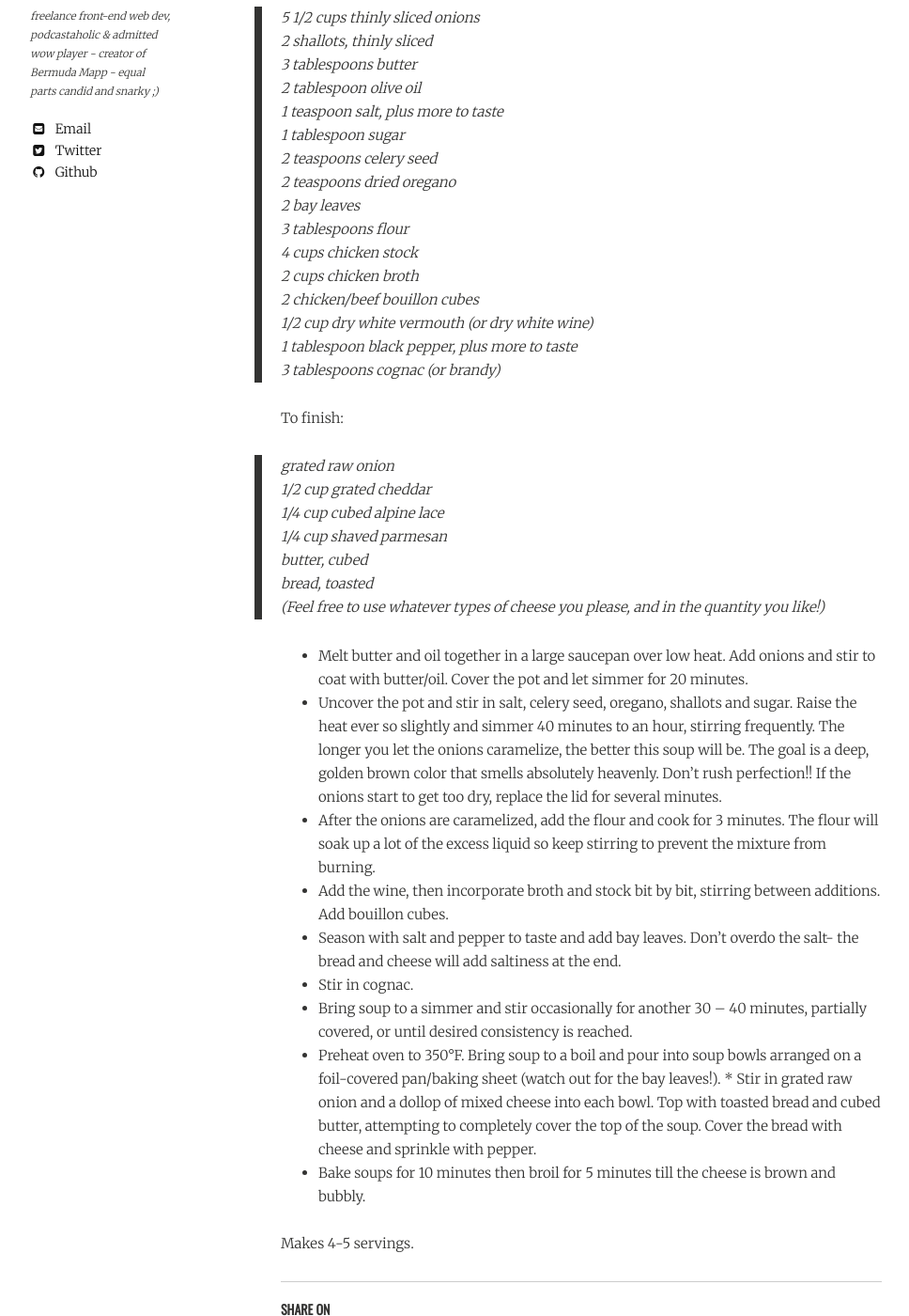
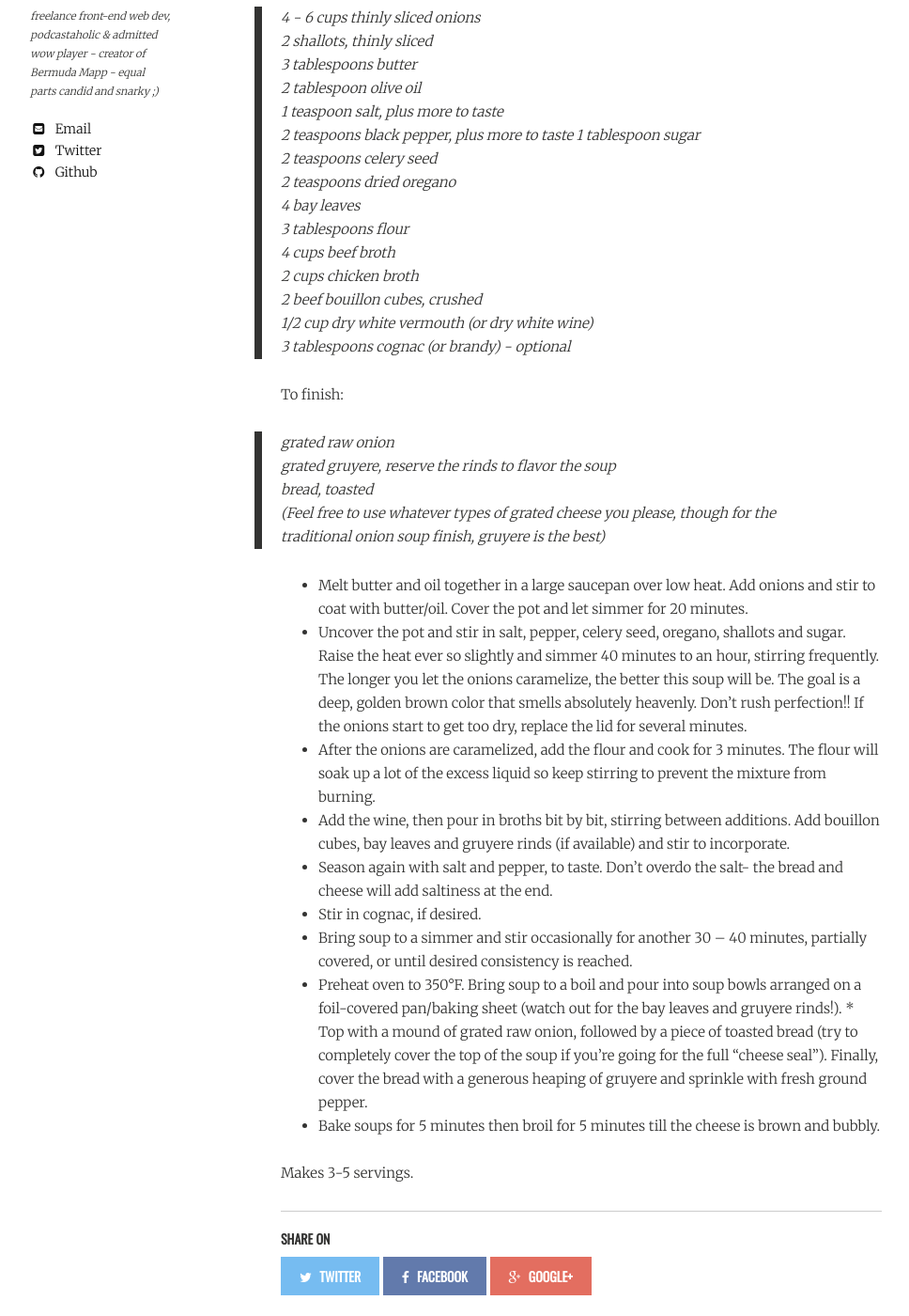
Before and after one commit to amypeniston/blog, a Jekyll site: the page built from _posts/2014-10-14-french-onion-soup.markdown, in a window 1280 px wide and 1400 px high, scrolled down 313 px. Shown: the whole window at 94% size, without its empty margins (21-989 px from the left). Built offline with Jekyll 4.4.1, drawn with Linux system fonts in a browser that asks for light colours; nearby versions of some CDN libraries.

Commit message:
onion soup recipe edits

```diff
--- a/_posts/2014-10-14-french-onion-soup.markdown
+++ b/_posts/2014-10-14-french-onion-soup.markdown
@@ -8,41 +8,38 @@ date: '2014-10-14 11:29:00'
 
 Adapted from [Smitten Kitchen](http://smittenkitchen.com/blog/2011/04/french-onion-soup/).
 
-> 5 1/2 cups thinly sliced onions
+> 4 - 6 cups thinly sliced onions
 > 2 shallots, thinly sliced
 > 3 tablespoons butter
 > 2 tablespoon olive oil
 > 1 teaspoon salt, plus more to taste
+> 2 teaspoons black pepper, plus more to taste
 > 1 tablespoon sugar
 > 2 teaspoons celery seed
 > 2 teaspoons dried oregano
-> 2 bay leaves
+> 4 bay leaves
 > 3 tablespoons flour
-> 4 cups chicken stock
+> 4 cups beef broth
 > 2 cups chicken broth
-> 2 chicken/beef bouillon cubes
+> 2 beef bouillon cubes, crushed
 > 1/2 cup dry white vermouth (or dry white wine)
-> 1 tablespoon black pepper, plus more to taste
-> 3 tablespoons cognac (or brandy)
+> 3 tablespoons cognac (or brandy) - optional
 
 To finish:
 
 > grated raw onion
-> 1/2 cup grated cheddar
-> 1/4 cup cubed alpine lace
-> 1/4 cup shaved parmesan
-> butter, cubed
+> grated gruyere, reserve the rinds to flavor the soup
 > bread, toasted
-> (Feel free to use whatever types of cheese you please, and in the quantity you like!)
+> (Feel free to use whatever types of grated cheese you please, though for the traditional onion soup finish, gruyere is the best)
 
 * Melt butter and oil together in a large saucepan over low heat. Add onions and stir to coat with butter/oil. Cover the pot and let simmer for 20 minutes.
-* Uncover the pot and stir in salt, celery seed, oregano, shallots and sugar. Raise the heat ever so slightly and simmer 40 minutes to an hour, stirring frequently. The longer you let the onions caramelize, the better this soup will be. The goal is a deep, golden brown color that smells absolutely heavenly. Don’t rush perfection!! If the onions start to get too dry, replace the lid for several minutes.
+* Uncover the pot and stir in salt, pepper, celery seed, oregano, shallots and sugar. Raise the heat ever so slightly and simmer 40 minutes to an hour, stirring frequently. The longer you let the onions caramelize, the better this soup will be. The goal is a deep, golden brown color that smells absolutely heavenly. Don’t rush perfection!! If the onions start to get too dry, replace the lid for several minutes.
 * After the onions are caramelized, add the flour and cook for 3 minutes. The flour will soak up a lot of the excess liquid so keep stirring to prevent the mixture from burning.
-* Add the wine, then incorporate broth and stock bit by bit, stirring between additions. Add bouillon cubes.
-* Season with salt and pepper to taste and add bay leaves. Don’t overdo the salt- the bread and cheese will add saltiness at the end.
-* Stir in cognac.
+* Add the wine, then pour in broths bit by bit, stirring between additions. Add bouillon cubes, bay leaves and gruyere rinds (if available) and stir to incorporate.
+* Season again with salt and pepper, to taste. Don’t overdo the salt- the bread and cheese will add saltiness at the end.
+* Stir in cognac, if desired.
 * Bring soup to a simmer and stir occasionally for another 30 – 40 minutes, partially covered, or until desired consistency is reached.
-* Preheat oven to 350°F. Bring soup to a boil and pour into soup bowls arranged on a foil-covered pan/baking sheet (watch out for the bay leaves!). * Stir in grated raw onion and a dollop of mixed cheese into each bowl. Top with toasted bread and cubed butter, attempting to completely cover the top of the soup. Cover the bread with cheese and sprinkle with pepper.
-* Bake soups for 10 minutes then broil for 5 minutes till the cheese is brown and bubbly.
+* Preheat oven to 350°F. Bring soup to a boil and pour into soup bowls arranged on a foil-covered pan/baking sheet (watch out for the bay leaves and gruyere rinds!). * Top with a mound of grated raw onion, followed by a piece of toasted bread (try to completely cover the top of the soup if you're going for the full "cheese seal"). Finally, cover the bread with a generous heaping of gruyere and sprinkle with fresh ground pepper.
+* Bake soups for 5 minutes then broil for 5 minutes till the cheese is brown and bubbly.
 
-Makes 4-5 servings.
+Makes 3-5 servings.
```
